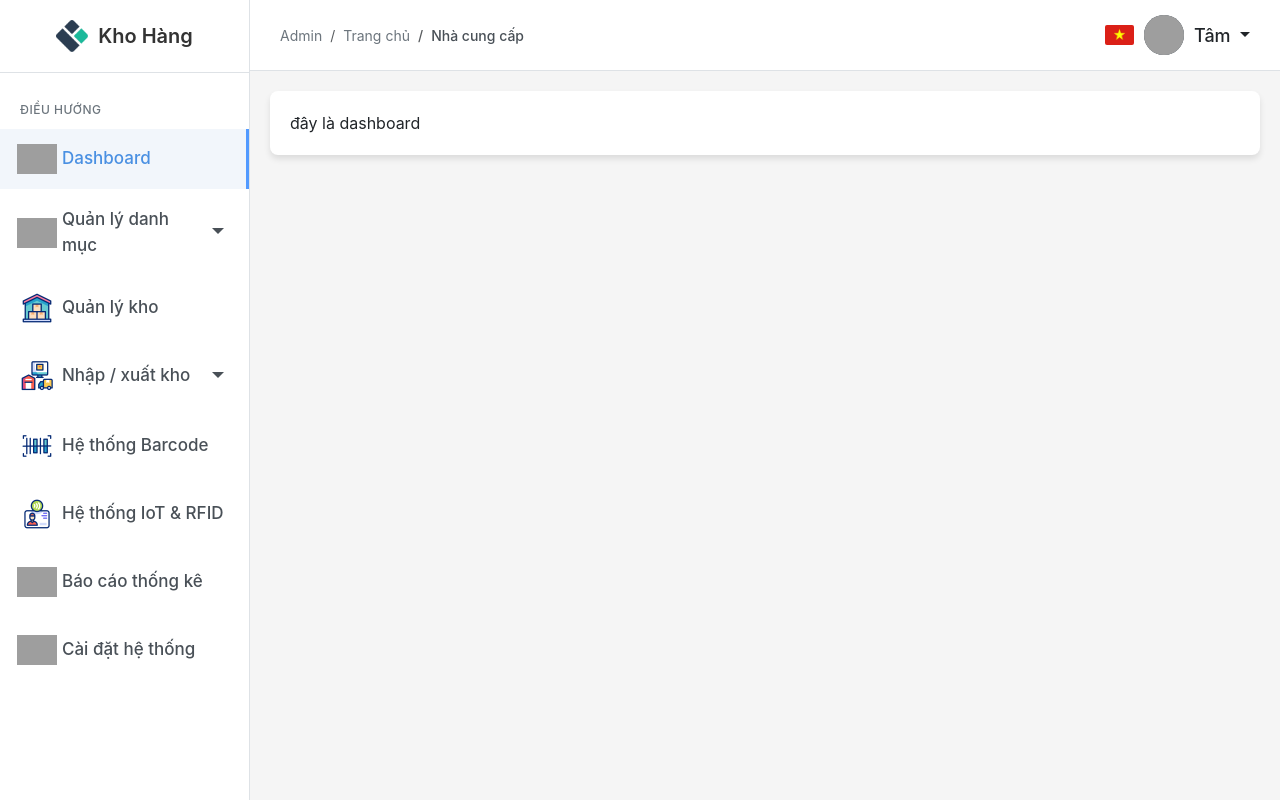
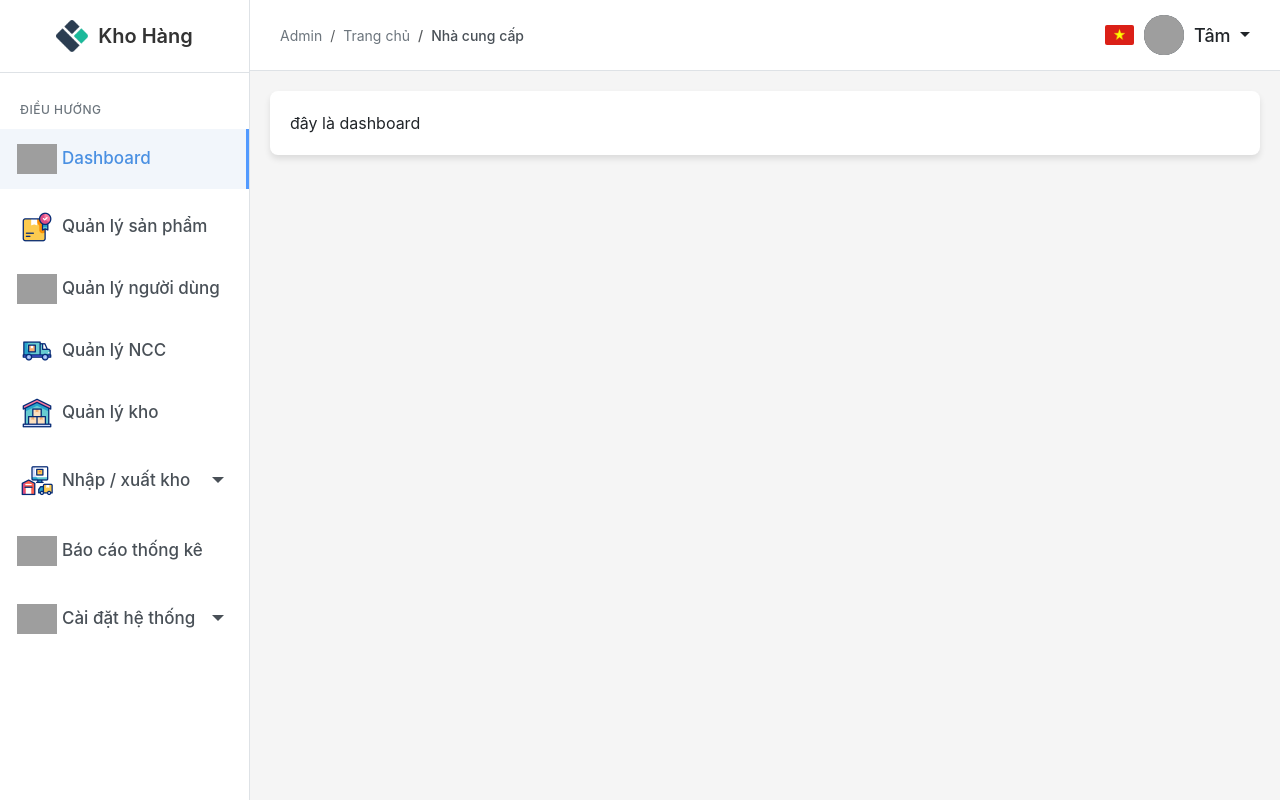
Before and after one commit to tambl2004/warehouse, a PHP site: page /admin.php in a window 1280 px wide. Run offline with PHP 8.4, Linux system fonts and the light colour scheme; grey boxes are pictures that could not be loaded.

Commit message:
update giao dien

```diff
--- a/admin.php
+++ b/admin.php
@@ -35,35 +35,25 @@ $option = isset($_GET['option']) ? $_GET['option'] : 'home';
                     </a>
                 </div>
             </div>
-
-            <div class="nav-section">
-                <div class="nav-item">
-                    <a href="#" class="nav-link" onclick="toggleDropdown(event, 'categoryDropdown')">
-                        <img src="gif/danhmuc.gif" alt="Icon" class="nav-icon">
-                        Quản lý danh mục
-                        <i class=" dropdown-toggle ms-auto" id="categoryToggle" style="font-size: 20px;"></i>
-                    </a>
-                </div>
-                <div class="nav-dropdown" id="categoryDropdown">
             <div class="nav-item">
                 <a href="?option=sanpham" class="nav-link <?php echo $option == 'sanpham' ? 'active' : ''; ?>">
                     <img src="gif/sanpham.gif" alt="Icon" class="nav-icon">
                     Quản lý sản phẩm
                 </a>
             </div>
+
+            <div class="nav-item">
+                <a href="?option=nguoidung" class="nav-link <?php echo $option == 'nguoidung' ? 'active' : ''; ?>">
+                    <img src="gif/taikhoan.gif" alt="Icon" class="nav-icon">
+                    Quản lý người dùng
+                </a>
+            </div>
+
             <div class="nav-item">
                 <a href="?option=nhacungcap" class="nav-link <?php echo $option == 'nhacungcap' ? 'active' : ''; ?>">
                     <img src="gif/nhacungcap.gif" alt="Icon" class="nav-icon">
                     Quản lý NCC
                 </a>
-                    </div>
-                    <div class="nav-item">
-                        <a href="?option=taikhoan" class="nav-link <?php echo $option == 'taikhoan' ? 'active' : ''; ?>">
-                            <img src="gif/taikhoan.gif" alt="Icon" class="nav-icon">
-                            Quản lý tài khoản
-                        </a>
-                    </div>
-                </div>
             </div>
 
             <div class="nav-section">
@@ -112,6 +102,24 @@ $option = isset($_GET['option']) ? $_GET['option'] : 'home';
                 </div>
             </div>
 
+
+            <div class="nav-section">
+                <div class="nav-item">
+                    <a href="?option=baocaothongke" class="nav-link <?php echo $option == 'baocaothongke' ? 'active' : ''; ?>">
+                        <img src="gif/baocao.gif" alt="Icon" class="nav-icon">
+                        Báo cáo thống kê
+                    </a>
+                </div>
+            </div>
+            <div class="nav-section">
+                <div class="nav-item">
+                    <a href="#" class="nav-link" onclick="toggleDropdown(event, 'settingDropdown')">
+                        <img src="gif/setting.gif" alt="Icon" class="nav-icon">
+                        Cài đặt hệ thống
+                        <i class=" dropdown-toggle ms-auto" id="settingToggle" style="font-size: 20px;"></i>
+                    </a>
+                </div>
+                <div class="nav-dropdown" id="settingDropdown">
                     <div class="nav-section">
                         <div class="nav-item">
                             <a href="?option=hethongIoT" class="nav-link <?php echo $option == 'hethongIoT' ? 'active' : ''; ?>">
@@ -128,21 +136,6 @@ $option = isset($_GET['option']) ? $_GET['option'] : 'home';
                             </a>
                         </div>
                     </div>
-
-            <div class="nav-section">
-                <div class="nav-item">
-                    <a href="?option=baocaothongke" class="nav-link <?php echo $option == 'baocaothongke' ? 'active' : ''; ?>">
-                        <img src="gif/baocao.gif" alt="Icon" class="nav-icon">
-                        Báo cáo thống kê
-                    </a>
-                </div>
-            </div>
-            <div class="nav-section">
-                <div class="nav-item">
-                    <a href="?option=caidat" class="nav-link <?php echo $option == 'caidat' ? 'active' : ''; ?>">
-                        <img src="gif/setting.gif" alt="Icon" class="nav-icon">
-                        Cài đặt hệ thống
-                    </a>
                 </div>
             </div>
         </nav>
@@ -176,7 +169,7 @@ $option = isset($_GET['option']) ? $_GET['option'] : 'home';
                             Tâm
                         </span>
                         <ul class="dropdown-menu user-dropdown" aria-labelledby="userDropdownToggle">
-                            <li><a class="dropdown-item user-link" href="#"><i class="fas fa-user"></i> Tài khoản của tôi</a></li>
+                            <li><a class="dropdown-item user-link" href="?option=taikhoan"><i class="fas fa-user"></i> Tài khoản của tôi</a></li>
                             <li><a class="dropdown-item user-link" href="#"><i class="fas fa-sign-out-alt"></i> Đăng xuất</a></li>
                         </ul>
                     </div>
@@ -202,7 +195,7 @@ $option = isset($_GET['option']) ? $_GET['option'] : 'home';
                     case 'taikhoan':
                         include 'views/taikhoancuatoi.php';
                         break;
-                    case 'nhanvien':
+                    case 'nguoidung':
                         include 'views/nguoidung.php';
                         break;
                     case 'kho':
@@ -292,12 +285,6 @@ $option = isset($_GET['option']) ? $_GET['option'] : 'home';
             });
         });
 
-        // Simulate search functionality
-        document.querySelector('.search-box input').addEventListener('input', function(e) {
-            const searchTerm = e.target.value.toLowerCase();
-            // Here you would implement actual search logic
-            console.log('Searching for:', searchTerm);
-        });
 
 
         document.addEventListener('DOMContentLoaded', function () {
--- /dev/null
+++ b/views/baocaothongke.php
@@ -0,0 +1 @@
+đây là báo cáo thống kê
--- /dev/null
+++ b/views/kho.php
@@ -0,0 +1 @@
+đây là quản lý kho
--- /dev/null
+++ b/views/nguoidung.php
@@ -0,0 +1 @@
+Đây là quản lý người dùng
--- /dev/null
+++ b/views/sanpham.php
@@ -0,0 +1 @@
+Đây là quản lý sản phẩm
--- /dev/null
+++ b/views/taikhoancuatoi.php
@@ -0,0 +1 @@
+Đây là tài khoản của tôi
```
Lines whose indentation alone changed are shown as unchanged.
